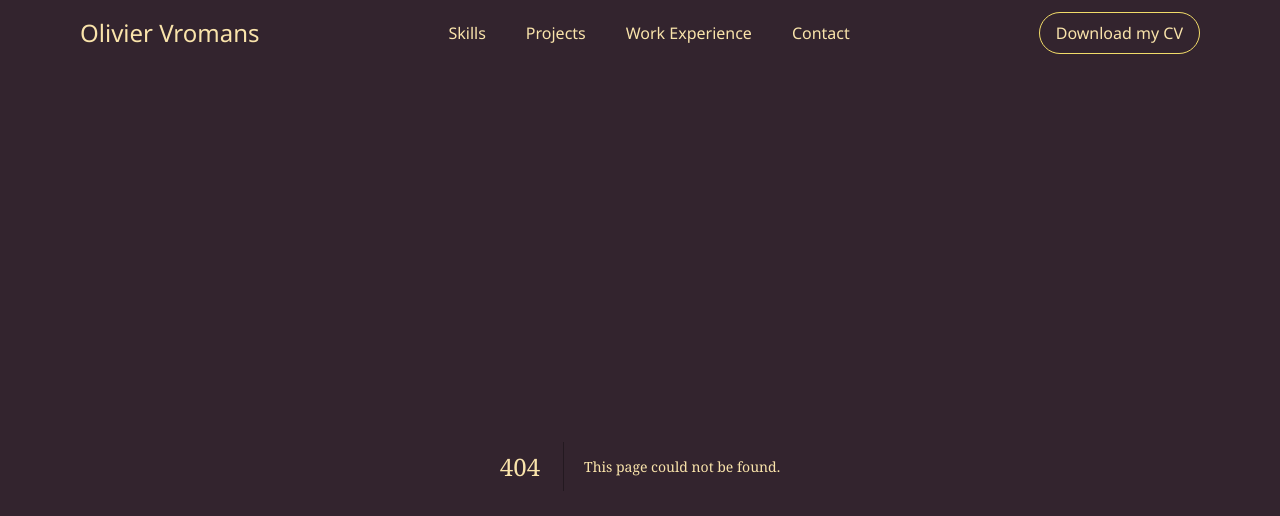
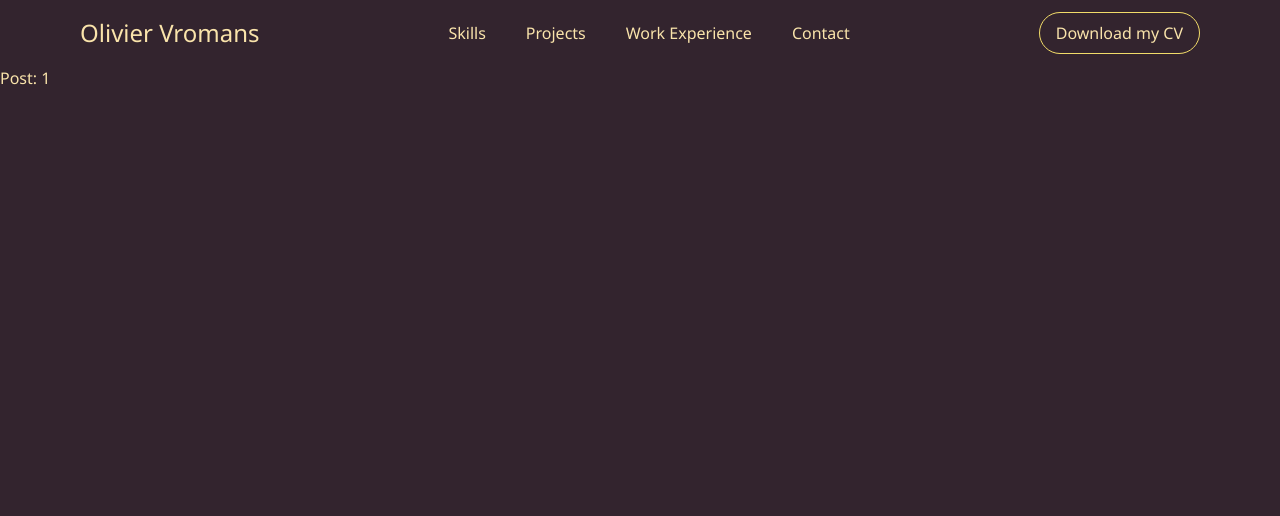
Before and after one commit to Olivier-Vromans/portfolio_v2, a Next.js app: page /projects/1 in a window 1280 px wide. Before the commit this address had no page. Shown: the top 516 px of the page. Built offline with nearby package versions, Linux system fonts and the light colour scheme.

Commit message:
Add project ad contact page structure

```diff
--- /dev/null
+++ b/app/contact/page.js
@@ -0,0 +1,15 @@
+// custom contact page
+import React from 'react';
+
+import Layout from '../../components/Layout.js';
+
+export default function Contact() {
+  return (
+    <Layout>
+      <div className="flex flex-col items-center justify-center h-screen">
+        <h1 className="text-4xl font-bold text-white">Contact</h1>
+        <p className="text-white">This is the contact page</p>
+      </div>
+    </Layout>
+  );
+}
--- a/app/pages/projects/page.js
+++ /dev/null
@@ -1,9 +0,0 @@
-
-
-export default function Page() {
-    return (
-        <div>
-            <h1>My Projects</h1>
-        </div>
-    )
-}
--- /dev/null
+++ b/app/projects/[id]/page.js
@@ -0,0 +1,6 @@
+import { useRouter } from "next/navigation.js"
+
+export default function ProjectDetail({params}) {
+  console.log(params);
+  return <p>Post: {params.id}</p>
+}
--- /dev/null
+++ b/app/projects/page.js
@@ -0,0 +1,7 @@
+import React from 'react'
+
+export default function Projects() {
+  return (
+    <div>page</div>
+  )
+}
--- a/tailwind.config.js
+++ b/tailwind.config.js
@@ -2,9 +2,7 @@
 module.exports = {
   darkMode: 'class',
   content: [
-    './pages/**/*.{js,ts,jsx,tsx,mdx}',
-    './components/**/*.{js,ts,jsx,tsx,mdx}',
-    './app/**/*.{js,ts,jsx,tsx,mdx}',
+    './app/**/*.{js,jsx}', "./content/**/*.mdx",
   ],
   theme: {
     container: {
```
